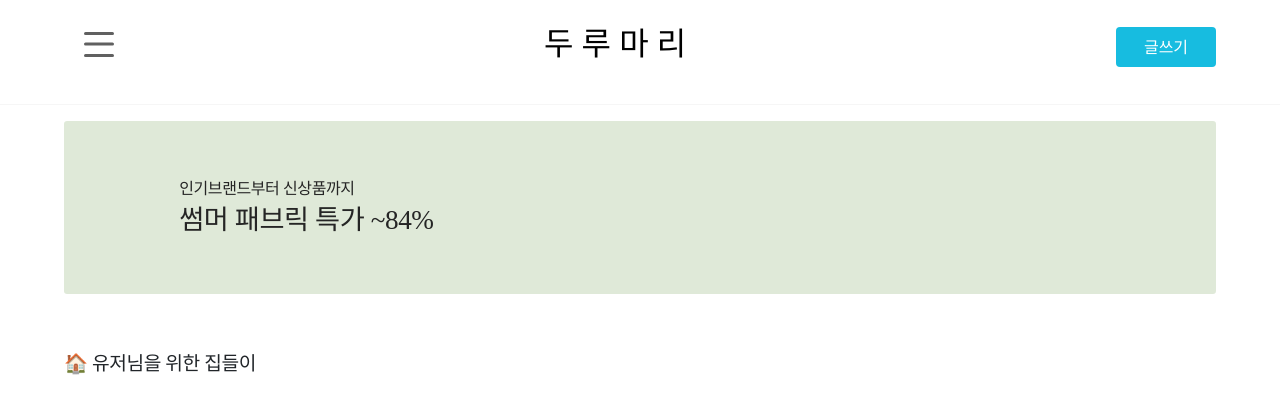
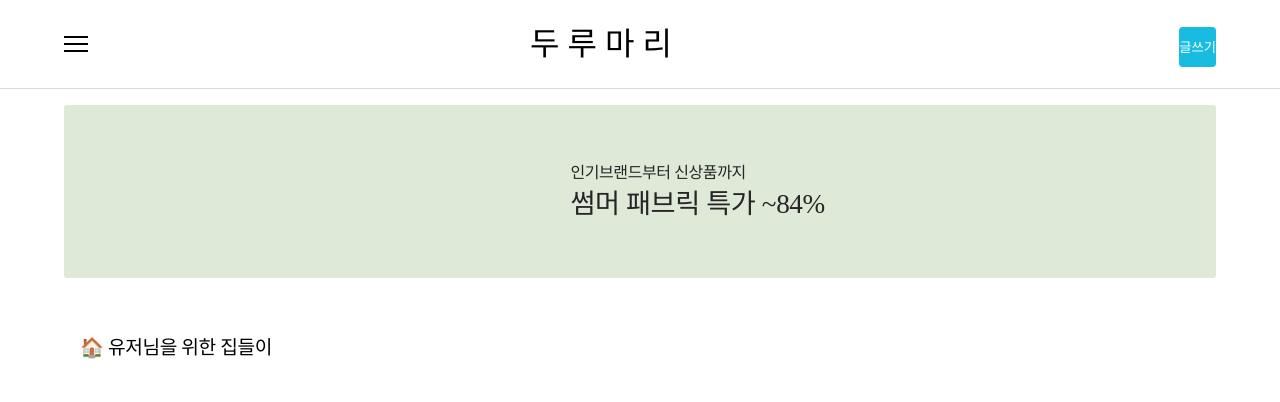
Before and after one commit to CHANAHEE/TeamProject, a PHP site: page / in a window 1280 px wide. Shown: the top 402 px of the page. Run offline with PHP 8.4, Linux system fonts and the light colour scheme; some web fonts are replaced.

Commit message:
웹앱 기능 구현

```diff
--- a/css/fab.css
+++ b/css/fab.css
@@ -7,7 +7,7 @@
 }
 
 .fab img {
-    width: 5rem;
+    width: 4rem;
 }
 
   /* 데스크탑일때 fab 없애기*/
--- a/css/index.css
+++ b/css/index.css
@@ -2,6 +2,7 @@
     #edit{
         visibility: collapse;
     }
+
     #menuicon{
         visibility: collapse;
     }
@@ -44,11 +45,8 @@
     background-color: #17BCE0;
     color: white;
     border-radius: 4px;
-    padding: 10px 20px;
-    min-width: 100px;
     margin-left: auto;
     margin-top: 5px;
-
 }
 
 #edit button:hover{
@@ -79,15 +77,31 @@ input[id="menuicon"] {
 input[id="menuicon"] + label {
     display: block;
 
-    width: 30px;
+    width: 24px;
     height: 25px;
     position: relative;
     cursor: pointer;
-    margin-left: 20px;
+    text-align: center;
+
+}
+
+.navbar {
+    display: flex;
+    justify-content: center;
+}
+
+#menuicon_label {
+    display: flex;
+    align-items: center;
+    justify-content: center;
+}
+
+#menuicon_label img {
+    display: block; /* 이미지를 블록 수준 요소로 설정하여 가운데 정렬할 수 있게 합니다 */
 }
 
 /* 햄버거 메뉴 각 줄 모양 */
-input[id="menuicon"] + label span {
+/* input[id="menuicon"] + label span {
     display: block;
     position: absolute;
     width: 100%;
@@ -95,8 +109,9 @@ input[id="menuicon"] + label span {
     border-radius: 10px;
     background:#606060;
     transition:all .35s;
+    background-image: url(../image/icon/icon_menu.svg);
 
-}
+} */
 
 
 
@@ -126,7 +141,20 @@ div[class="sidebar"] {
     border-right: 1px solid rgb(219, 219, 219);
 }
 
-
+@media all and (max-width: 360px){
+    div[class="sidebar"] {
+        width: 100%;
+        height: 100%;
+        background:rgb(255, 255, 255);
+        background-color: white;
+        position: fixed;
+        top: 0;
+        left: -100%;
+        z-index: 5;
+        transition: all .35s;
+        border-right: 1px solid rgb(219, 219, 219);
+    }
+}
 
 /* 사이드 메뉴  */
 #login_container{
@@ -142,7 +170,7 @@ div[class="sidebar"] {
 #login_container #login_drawer{
     margin-left: auto;
 }
-#login_drawer button{
+/* #login_drawer button{
     width: 140px;
     height: 40px;
     border: 0px;
@@ -163,11 +191,11 @@ div[class="sidebar"] {
 #signup_drawer button:hover{
     color: #0f809a;
     background-color: rgb(210, 210, 210);
-}
+} */
 #menu {
-    margin: 0 35px;
+    margin: 0;
     margin-top: 0px;
-    width: 80%;
+    width: 100%;
     height: 80%;
     /* border: 1px dashed; */
     color: #000000;
--- a/index.html
+++ b/index.html
@@ -4,10 +4,12 @@
     <meta charset="utf-8">
     <meta name="viewport" content="width=device-width, initial-scale=1.0">
     <title>내일의집</title>
-    <link href="https://cdn.jsdelivr.net/npm/bootstrap@5.2.3/dist/css/bootstrap.min.css" rel="stylesheet" integrity="sha384-rbsA2VBKQhggwzxH7pPCaAqO46MgnOM80zW1RWuH61DGLwZJEdK2Kadq2F9CUG65" crossorigin="anonymous">
+    <!-- <link href="https://cdn.jsdelivr.net/npm/bootstrap@5.2.3/dist/css/bootstrap.min.css" rel="stylesheet" integrity="sha384-rbsA2VBKQhggwzxH7pPCaAqO46MgnOM80zW1RWuH61DGLwZJEdK2Kadq2F9CUG65" crossorigin="anonymous"> -->
 
     <link rel="stylesheet" href="./css/index.css">
     <link rel="stylesheet" href="./css/setting.css">
+    <link rel="stylesheet" href="./css/state.css">
+    <link rel="stylesheet" href="./css/input_colum.css">
 
   </head>
   <body onload="openHome()" id="super">
@@ -17,31 +19,60 @@
     <div class="logo_container" id="logo_container">
       <nav class="navbar navbar-expand-md navbar-light">
         <div class="navbar-collapse  w-100 order-1 order-md-0 ">
-            <input type="checkbox" id="menuicon">
+            <input type="checkbox" id="menuicon" >
+
             <label for="menuicon" id="menuicon_label">
-                <span></span>
-                <span></span>
-                <span></span>
+                <img src="./image/icon/icon_menu.svg" alt="">
             </label>
+
+        </div>
+      </nav>
+
       <div class="sidebar" id="sidebar">
         <div id="menu">
-                    <div id="close"><img src="./image/close.png" alt="" width="16px" ></div>
-                    <div id="login_container">
-                      <a href="./join.html" id="signup_drawer"><button>회원가입</button></a>
-                      <a href="./login.html" id="login_drawer"><button>로그인</button></a>
+            <div id="close"><img src="./image/icon/icon_close.svg" alt="" width="16px" ></div>
+            <div class="button">
+              <a href="./join.html" id="signup_drawer"><button id="button_sub">회원가입</button></a>
+              <a href="./login.html" id="login_drawer"><button id="button_main">로그인</button></a>
             </div>
-                    <div class="side_list" onclick="openHome()">홈 </div>
+            <!-- <div class="side_list" onclick="openHome()">홈 </div>
             <hr>
             <div class="side_list" onclick="openShop()">쇼핑</div>
             <hr>
             <div class="side_list" onclick="openShare()">집들이</div>
             <hr>
             <div class="side_list" onclick="openOrder()">내 쇼핑</div>
-                    <hr>
+            <hr> -->
+
+            <ul class="list">
+              <li>홈<img src="#" alt=""></li><hr>
+              <li>쇼핑<img src="#" alt=""></li><hr>
+              <li>베스트<img src="#" alt=""></li><hr>
+              <li>추천상품<img src="#" alt=""></li><hr>
+              <li>기획전<img src="#" alt=""></li><hr>
+              <li>집들이<img src="#" alt=""></li><hr>
+              <li>주문내역<img src="#" alt=""></li><hr>
+
+              <style>
+
+              #close {
+                margin-right: 1rem;
+              }
+
+              .button {
+                      grid-template-columns: 1fr 1fr;
+                      grid-template-rows: auto;
+                      grid-gap: 10px;
+                      margin: 0 1em 2rem 1rem;
+                  }
+
+                hr {
+                  margin: 1.2rem 0;
+                }
+              </style>
+          </ul>
         </div>
     </div>
-        </div>
-      </nav>
 
       <!-- 이미지 요소 넣기 -->
       <div id="title_container"><a href="./index.html" id="logo">두 루 마 리</a></div>
@@ -52,28 +83,15 @@
         <button id="edit_button" onclick="openWrite()">글쓰기</button>
       </div>
 
-
-
-
     </div>
-    <hr>
+    <hr style="margin: 0;">
 
     <section id="section">
       <div id="target">
 
       </div>
     </section>
-    <hr>
 
-    <div id="footer_container">
-      <footer id="footer">
-        Lorem ipsum dolor sit amet consectetur adipisicing elit. Error, aliquid odit. Veniam ad velit asperiores, quo deserunt minima fuga cumque dolorum voluptates, fugit magni culpa eaque, recusandae excepturi aspernatur aliquam!
-        Lorem ipsum dolor sit amet consectetur adipisicing elit. Error, aliquid odit. Veniam ad velit asperiores, quo deserunt minima fuga cumque dolorum voluptates, fugit magni culpa eaque, recusandae excepturi aspernatur aliquam!
-        Lorem ipsum dolor sit amet consectetur adipisicing elit. Error, aliquid odit. Veniam ad velit asperiores, quo deserunt minima fuga cumque dolorum voluptates, fugit magni culpa eaque, recusandae excepturi aspernatur aliquam!
-        Lorem ipsum dolor sit amet consectetur adipisicing elit. Error, aliquid odit. Veniam ad velit asperiores, quo deserunt minima fuga cumque dolorum voluptates, fugit magni culpa eaque, recusandae excepturi aspernatur aliquam!
-        Lorem ipsum dolor sit amet consectetur adipisicing elit. Error, aliquid odit. Veniam ad velit asperiores, quo deserunt minima fuga cumque dolorum voluptates, fugit magni culpa eaque, recusandae excepturi aspernatur aliquam!
-      </footer>
-    </div>
 
 
 
@@ -90,15 +108,6 @@
                     });
 
       }
-
-      function openShare(){
-        var target = document.getElementById('target');
-        fetch ('./share.html').then((response) => response.text())
-                    .then((data) => {
-                      target.innerHTML = data
-                    });
-      }
-
       function openWrite(){
         var target = document.getElementById('target');
         fetch ('./share_write.html').then((response) => response.text())
@@ -106,6 +115,19 @@
                       target.innerHTML = data
                     });
       }
+      function openShare(){
+        var target = document.getElementById('target');
+        fetch ('./share.html').then((response) => response.text())
+                    .then((data) => {
+                      target.innerHTML = data
+                      var scriptElement = document.createElement('script');
+                      scriptElement.type = 'text/javascript'
+                      scriptElement.src = './js/open_share.js';
+                      target.appendChild(scriptElement);
+                    });
+      }
+
+
 
       function openShop(){
         var target = document.getElementById('target');
@@ -142,7 +164,7 @@
       }
       var close = document.getElementById('close')
       close.onclick = function(){
-        document.getElementById('sidebar').style.left = "-380px";
+        document.getElementById('sidebar').style.left = "-100%";
         document.getElementById('super').style.backgroundColor = "transparent";
         document.getElementById('section').style.opacity = 1;
         document.getElementById('title_container').style.opacity = 1;
--- /dev/null
+++ b/js/open_share.js
@@ -0,0 +1,4 @@
+function openWrite_m(){
+
+    share.openWrite_m();
+  }
```
Also changed, not shown: css/menu.css (+12 -7 lines), share.html (+7 -2 lines), image/icon/icon_close.svg (added), image/icon/icon_menu.svg (added). Lines whose indentation alone changed are shown as unchanged.
